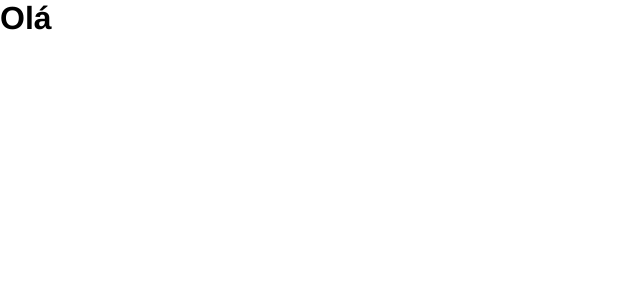
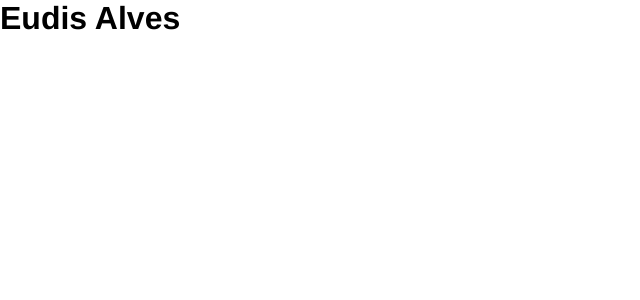
Before and after one commit to EudisAlves/meusite, a React (Vite) app in the folder site/: page / in a window 1280 px wide. Shown: the top 300 px of the page, without its empty margins (0-640 px from the left). Built offline with nearby package versions, Linux system fonts and the light colour scheme.

Commit message:
criando sidebr e main componentes

```diff
--- a/site/src/App.jsx
+++ b/site/src/App.jsx
@@ -1,11 +1,11 @@
-
+import './styles/components/app.sass';
 
 
 export default function App() {
 
   return (
-    <div className="App">
-      <h1>Olá</h1>
+    <div id="protifolio">
+      <h1>Eudis Alves</h1>
     </div>
-  )
+  );
 }
--- /dev/null
+++ b/site/src/components/MainComponents.jsx
@@ -0,0 +1 @@
+export {}
--- /dev/null
+++ b/site/src/components/Sidebar.jsx
@@ -0,0 +1 @@
+export {}
```
Also changed, not shown: site/src/styles/components/app.sass (added).
